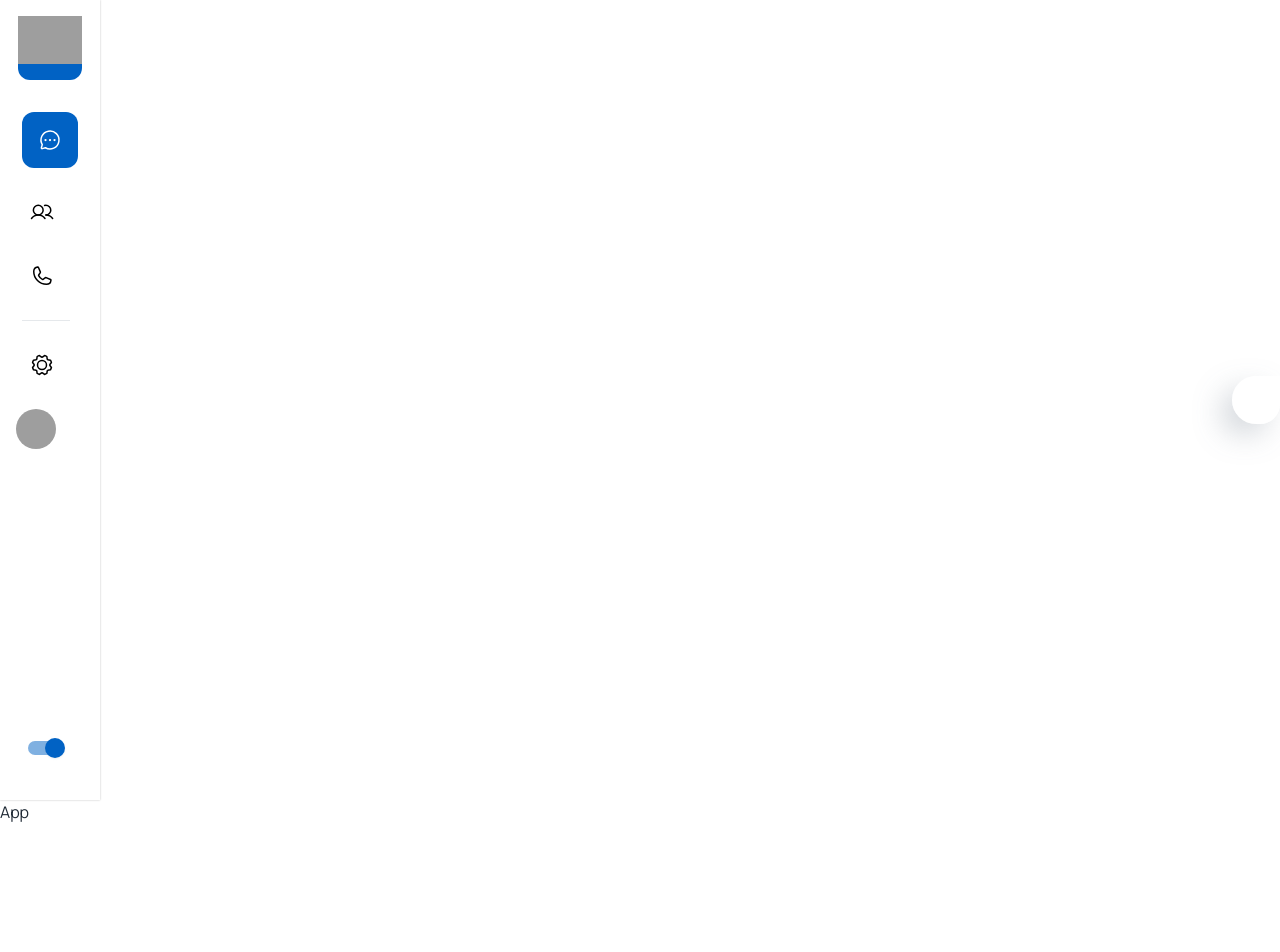
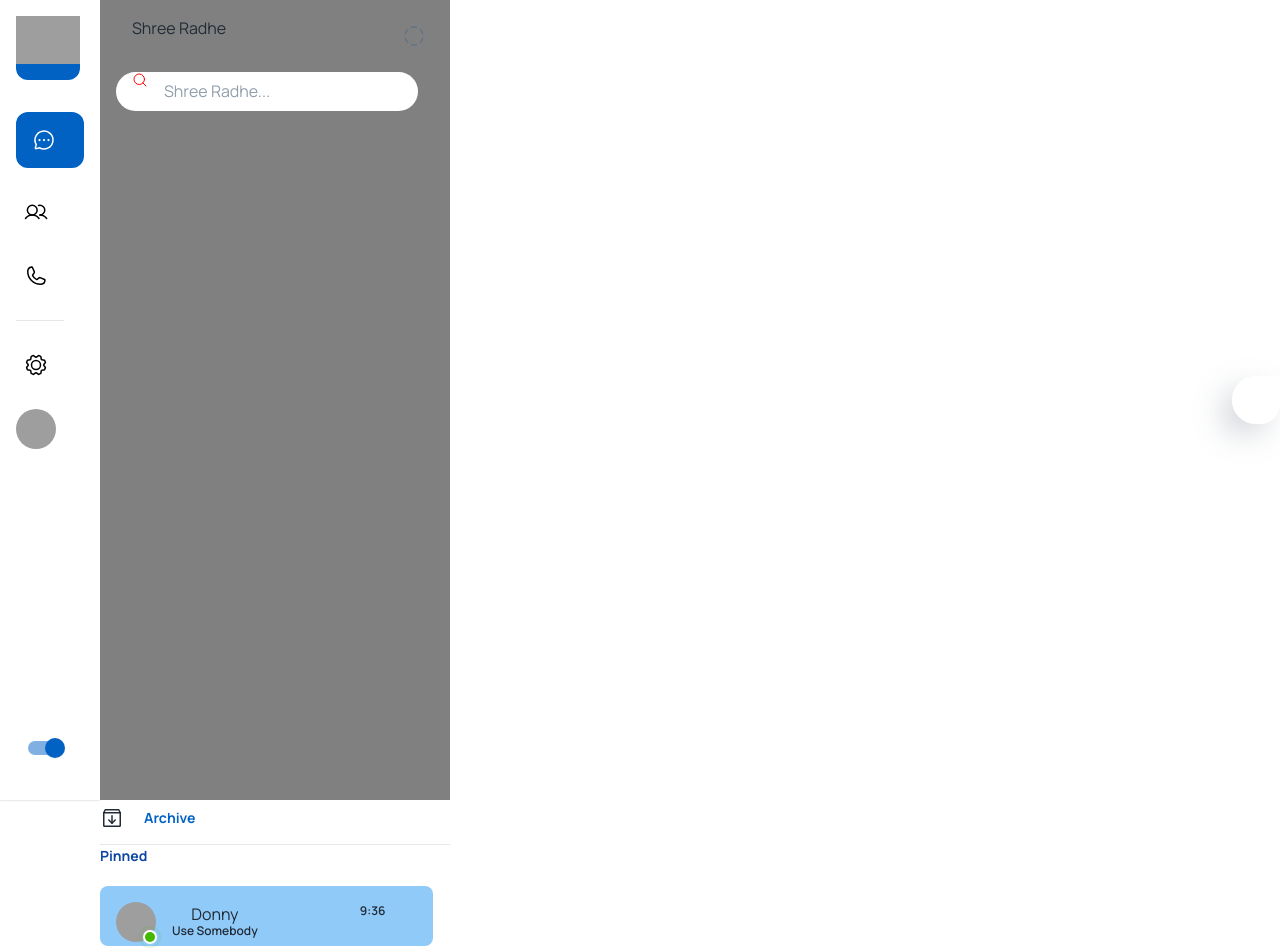
Before and after one commit to 985Abhishek/Vani-Verse-Project, a React (Create React App) app: page /app in a window 1280 px wide. Shown: the top 952 px of the page. Before the commit the page ends 824 px from the top, so only its background shows below. Built offline with nearby package versions, Linux system fonts and the light colour scheme; grey boxes are pictures that could not be loaded; some icons are missing.

Commit message:
chat bar made

```diff
--- a/src/layouts/dashboard/index.js
+++ b/src/layouts/dashboard/index.js
@@ -28,11 +28,11 @@
       >
         <Stack
           direction="column"
-          allignItems={"center"}
+          allignitems={"center"}
           sx={{ width: "100%" }}
           spacing={3}
         >
-          <Stack alignItems={"center"} spacing={4}>
+          <Stack allignitems={"center"} spacing={4}>
             <Box
               sx={{
                 backgroundColor: theme.palette.primary.main,
@@ -46,8 +46,8 @@
             <Stack
               // sx={{ width: "max-content" }}
               direction={"column"}
-              allignItems={"center"}
-              justfyContent="space-between"
+              allignitems={"center"}
+              justifycontent="space-between"
               sx={{ height: "100%" }}
               spacing={3}
             >
@@ -80,7 +80,7 @@
                 )
               )}
               <Divider sx={{ width: "48px" }} />
-              {selected == 3 ? (
+              {selected === 3 ? (
                 <Box
                   p={1} // did it to allign the other button right below the logo in center
                   sx={{
--- /dev/null
+++ b/src/pages/dashboard/ChatFile.js
@@ -0,0 +1,193 @@
+import {
+  Avatar,
+  Box,
+  Button,
+  Divider,
+  IconButton,
+  InputBase,
+  Stack,
+  Typography,
+  Badge,
+} from "@mui/material";
+import { ArchiveBox, CircleDashed, MagnifyingGlass } from "phosphor-react";
+import React from "react";
+import { styled, alpha } from "@mui/material/styles";
+import { faker } from "@faker-js/faker";
+import { ChatList } from "../../data";
+
+const StyledBadge = styled(Badge)(({ theme }) => ({
+  "& .MuiBadge-badge": {
+    backgroundColor: "#44b700",
+    color: "#44b700",
+    boxShadow: `0 0 0 2px ${theme.palette.background.paper}`,
+    "&::after": {
+      position: "absolute",
+      top: 0,
+      left: 0,
+      width: "100%",
+      height: "100%",
+      borderRadius: "50%",
+      animation: "ripple 1.2s infinite ease-in-out",
+      border: "1px solid currentColor",
+      content: '""',
+    },
+  },
+  "@keyframes ripple": {
+    "0%": {
+      transform: "scale(.8)",
+      opacity: 1,
+    },
+    "100%": {
+      transform: "scale(2.4)",
+      opacity: 0,
+    },
+  },
+}));
+// this is for the chat and palced right below the archive here we'll add boxes that will represent each user
+const ChatElement = ({id, name, img, msg, time, unread, online}) => {
+  return (
+    <Box
+      sx={{
+        width: "95%", // adjust the width as needed<StyledBadge
+
+        margin: "0 auto",
+        height: 60,
+        borderRadius: 1,
+        backgroundColor: "#90caf9",
+      }}
+      p={2}
+    >
+      <Stack
+        direction="row"
+        alignitems={"center"}
+        justifyContent="space-between"
+      >
+        <Stack direction="row" spacing={2}>
+          {online ?
+           <StyledBadge
+           overlap="circular"
+           anchorOrigin={{ vertical: "bottom", horizontal: "right" }}
+           variant="dot"
+         >
+           <Avatar src={faker.image.avatar()}></Avatar>
+         </StyledBadge> : <Avatar src={faker.image.avatar()}></Avatar>}
+
+          <Stack spacing={-0.5} sx={{ display: "flex", alignItems: "center" }}>
+            <Typography variant="subtitles2">{name}</Typography>
+            <Typography variant="caption" marginBottom="1 auto">
+              {msg}
+            </Typography>
+          </Stack>
+          <Stack>
+            <Stack spacing={2} left="100%" sx={{ ml: "86px" }}>
+              <Typography
+                sx={{ fontWeight: 600, mr: "80px" }}
+                variant="caption"
+              >
+              {time}
+              </Typography>
+              <Badge color="primary" badgeContent={unread}></Badge>
+            </Stack>
+          </Stack>
+        </Stack>
+      </Stack>
+    </Box>
+  );
+};
+
+const Search = styled("div")(({ theme }) => ({
+  position: "relative",
+  borderRadius: 20,
+  backgroundColor: alpha(theme.palette.background.paper, 1),
+  marginRight: theme.spacing(2),
+  marginLeft: 0,
+}));
+// hepl us to place the search icon
+const SearchIconWrapper = styled("div")(({ theme }) => ({
+  padding: theme.spacing(0, 2),
+  height: "100%",
+  position: "absolute",
+  pointerEvents: "none",
+  display: "flex",
+  alignitems: "center",
+  justifycontent: "center",
+}));
+// to write in the search icon
+const StyledInputBase = styled(InputBase)(({ theme }) => ({
+  color: "inherit",
+  "& .MuiInputBase-input": {
+    padding: theme.spacing(1, 1, 1, 0),
+    paddingLeft: `calc(1em + ${theme.spacing(4)})`,
+    width: "100%",
+  },
+}));
+
+const ChatFile = () => {
+  return (
+    <Box
+      sx={{
+        position: "absolute",
+        top: 0,
+        left: "100px",
+        height: "100vh",
+        width: "350px",
+        backgroundColor: "Grey",
+        boxShadow: "0px, 0px, 0px rgba(0, 0, 0,3.25)",
+      }}
+    >
+      <Stack p={2} spacing={2}sx = {{height: "100vh",}}>
+        <Stack
+          direction="row"
+          alignitems={"center"}
+          justifyContent="space-between"
+        >
+          <Typography varient="h5" sx={{ paddingLeft: "16px" }}>
+            Shree Radhe
+          </Typography>
+          <IconButton>
+            <CircleDashed />
+          </IconButton>
+        </Stack>
+        <Stack sx={{ width: "100%" }}>
+          <Search>
+            <SearchIconWrapper>
+              <MagnifyingGlass color="red" />
+            </SearchIconWrapper>
+            <StyledInputBase
+              placeholder="Shree Radhe..."
+              inputProps={{ "aria-label": "search" }}
+            />
+          </Search>
+        </Stack>
+      </Stack>
+      <Stack spacing={1}>
+        <Stack direction="row" alignItems={"center"} spacing={1.5}>
+          <ArchiveBox size={24} />
+          <Button> Archive</Button>
+        </Stack>
+
+        <Divider />
+      </Stack>
+      <Stack direction="column" sx={{flexGrow :1, overflow: "scroll", height:"100%"}}>
+        <Stack spacing={2.4}>
+          <Typography variant="subtitle2" sx={{ color: "#0d47a1" }}>
+            <b>Pinned</b>
+          </Typography>
+          {ChatList.filter((el) => el.pinned).map((el) => {
+           return <ChatElement {...el}/>;
+          })}
+        </Stack>
+        <Stack spacing={2.4}>
+          <Typography variant="subtitle2" sx={{ color: "#0d47a1" }}>
+            <b>All chats</b>
+          </Typography>
+          {ChatList.filter((el) => !el.pinned).map((el) => {
+           return <ChatElement {...el}/>;
+          })}
+        </Stack>
+      </Stack>
+    </Box>
+  );
+};
+
+export default ChatFile;
--- a/src/pages/dashboard/GeneralApp.js
+++ b/src/pages/dashboard/GeneralApp.js
@@ -1,12 +1,12 @@
-import React from "react";
+import React from "react"
+import ChatFile from "./ChatFile"
 
 const GeneralApp = () => {
+  return (
+   <>
+   <ChatFile/>
+   </>
+  )
+}
 
-  return (
-    <>
-      App
-    </>
-  );
-};
-
-export default GeneralApp;
+export default GeneralApp
```
